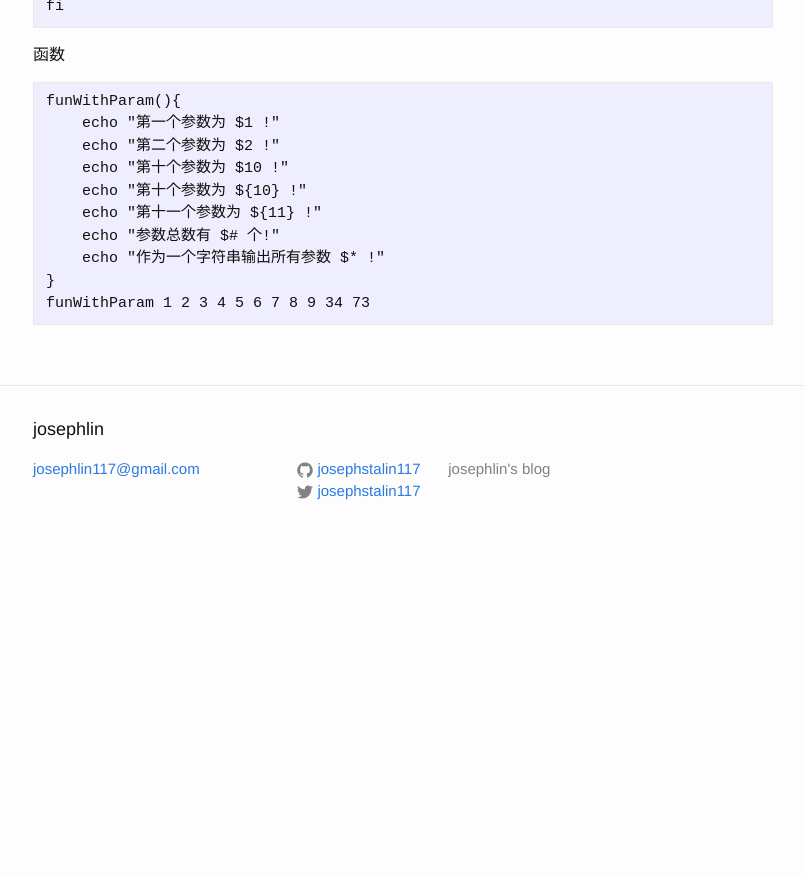
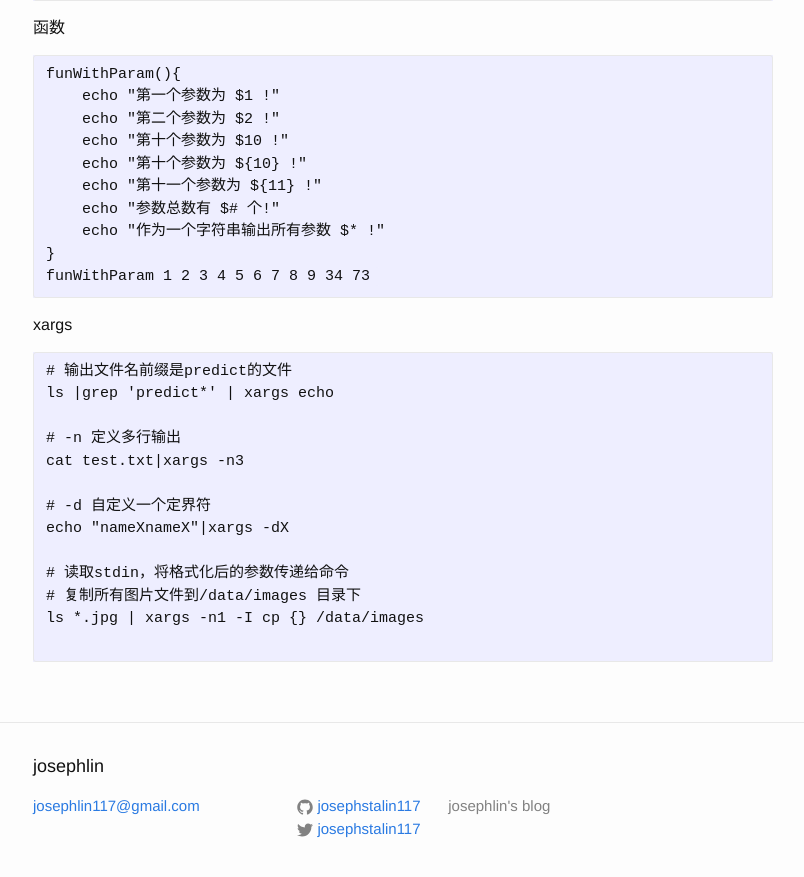
Before and after one commit to josephstalin117/josephstalin117.github.io, a Jekyll site: the page built from _posts/2017-05-10-bash.markdown, in a window 1280 px wide and 900 px high, scrolled down 2928 px. Shown: the top 877 px of the window, without its empty margins (237-1041 px from the left). Built offline with Jekyll 4.4.1, drawn with Linux system fonts in a browser that asks for light colours; before the commit the page ends 3491 px from its top, so only the background shows below that.

Commit message:
add python datetime strftime & xargs function

````diff
--- a/_posts/2016-04-04-linux.markdown
+++ b/_posts/2016-04-04-linux.markdown
@@ -234,6 +234,9 @@ nc -l 8080 > data.txt
 # 使用-I指定一个替换字符串{}，这个字符串在xargs扩展时会被替换掉
 # 将上一个程序的标准输出传给下一个程序的命令行
 echo xx | xargs -I {} command {}
+
+# 列出所有文件名前缀是predict的文件
+ls predict*
 ```
 
 #### dd
--- a/_posts/2017-05-10-bash.markdown
+++ b/_posts/2017-05-10-bash.markdown
@@ -5,7 +5,7 @@ date:   2017-05-10 16:35:35 +0800
 categories: command
 ---
 
-### Basic moves
+#### Basic moves
 
 ```
 Ctrl+b    #Move back one character.
@@ -20,7 +20,7 @@ Meta+b    #Move backward a word
 Ctrl+l    #Clear the screen
 ```
 
-### Cut and paste
+#### Cut and paste
 
 ```
 Ctrl+k    #Cut from cursor to the end of line.
@@ -34,7 +34,7 @@ Meta+.    #Loop through and paste the last argument of previous commands.
 Ctrl+r    #Search as you type
 ```
 
-### 脚本
+#### 脚本
 
 脚本解释器
 ```
@@ -147,3 +147,20 @@ funWithParam(){
 }
 funWithParam 1 2 3 4 5 6 7 8 9 34 73
 ```
+
+xargs
+```
+# 输出文件名前缀是predict的文件
+ls |grep 'predict*' | xargs echo
+
+# -n 定义多行输出
+cat test.txt|xargs -n3
+
+# -d 自定义一个定界符
+echo "nameXnameX"|xargs -dX
+
+# 读取stdin，将格式化后的参数传递给命令
+# 复制所有图片文件到/data/images 目录下
+ls *.jpg | xargs -n1 -I cp {} /data/images
+
+```
````
Also changed, not shown: _posts/2017-08-10-python.markdown (+10 -2 lines).
